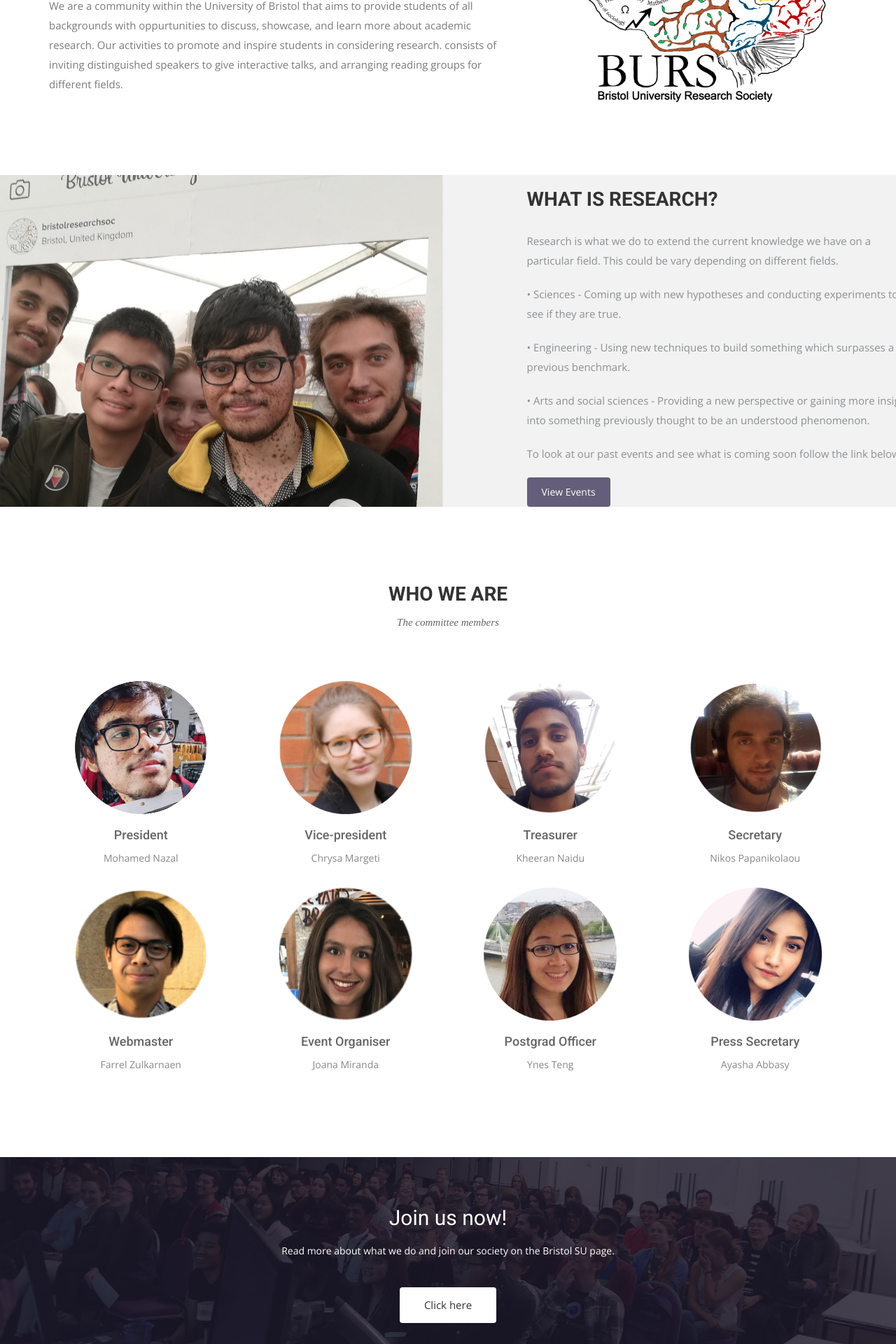
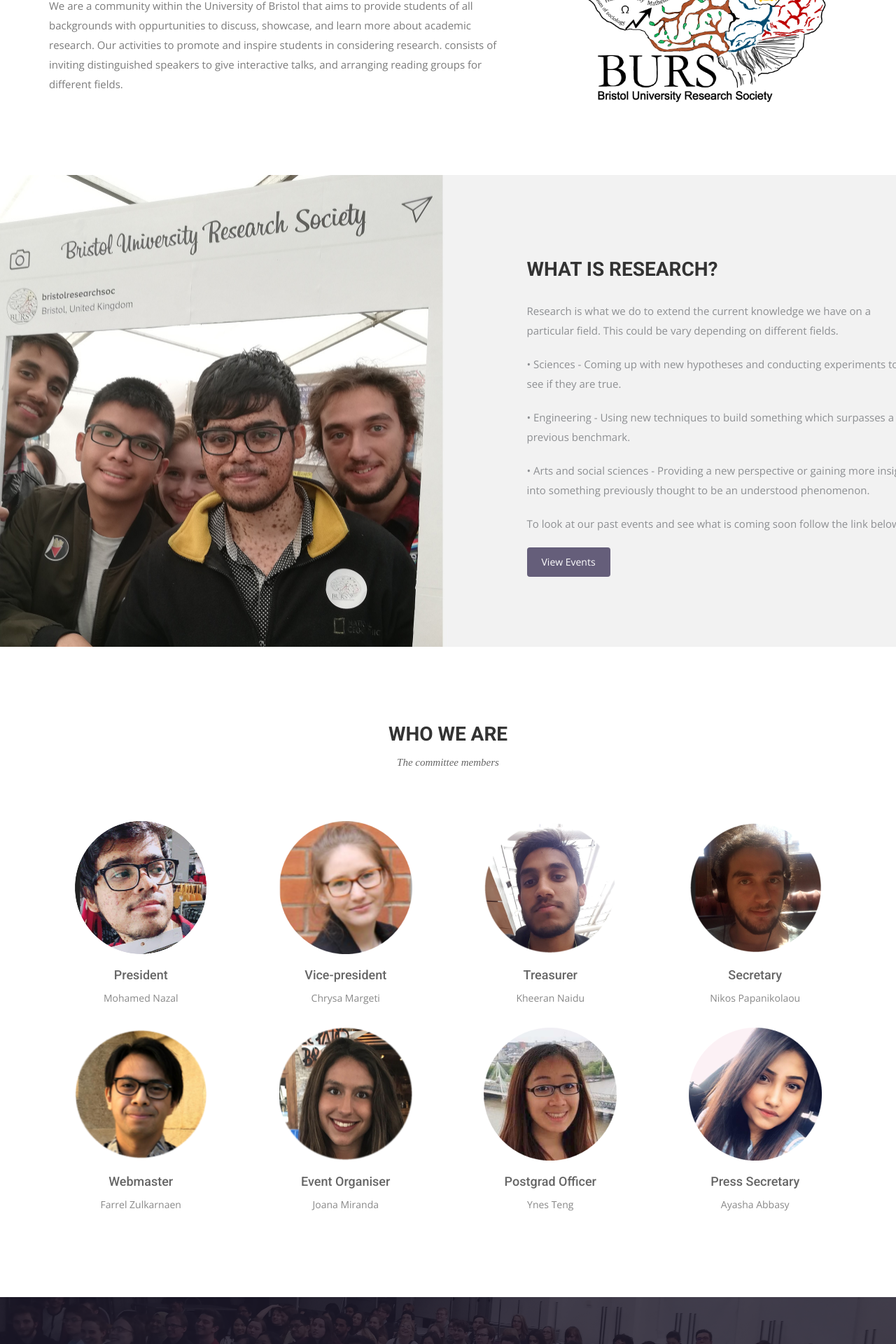
Before and after one commit to bristolresearchsoc/bristolresearchsoc.github.io, a Jekyll site: the page built from index.html, in a window 1280 px wide. Shown: the part 1101-3021 px from the top of the page at 70% size. Built offline with Jekyll 4.4.1, drawn with Linux system fonts in a browser that asks for light colours; nearby versions of some CDN libraries; some web fonts are replaced.

Commit message:
minor css change

```diff
--- a/css/airspace.css
+++ b/css/airspace.css
@@ -232,7 +232,7 @@ font header .navbar-default .navbar-nav li a:hover {
 --*/
 #feature {
   background: url("../img/featue-bg.jpg");
-  background-position: 0% 0%;
+  background-position: 50% 94px;
   width: 100%;
   display: block;
   position: relative;
@@ -250,7 +250,7 @@ font header .navbar-default .navbar-nav li a:hover {
   box-sizing: border-box;
   -webkit-backface-visibility: hidden;
   backface-visibility: hidden;
-  padding: 0px 0;
+  padding: 100px 0;
 }
 #feature h2 {
   font-size: 28px;
--- a/css/responsive.css
+++ b/css/responsive.css
@@ -243,7 +243,7 @@ px      68    160    252    */
 	features Start
 --*/
   #features .features-img {
-    text-align: center;
+    text-align: right;
   }
   /*---------------------------------------------
 					Index Close
```
